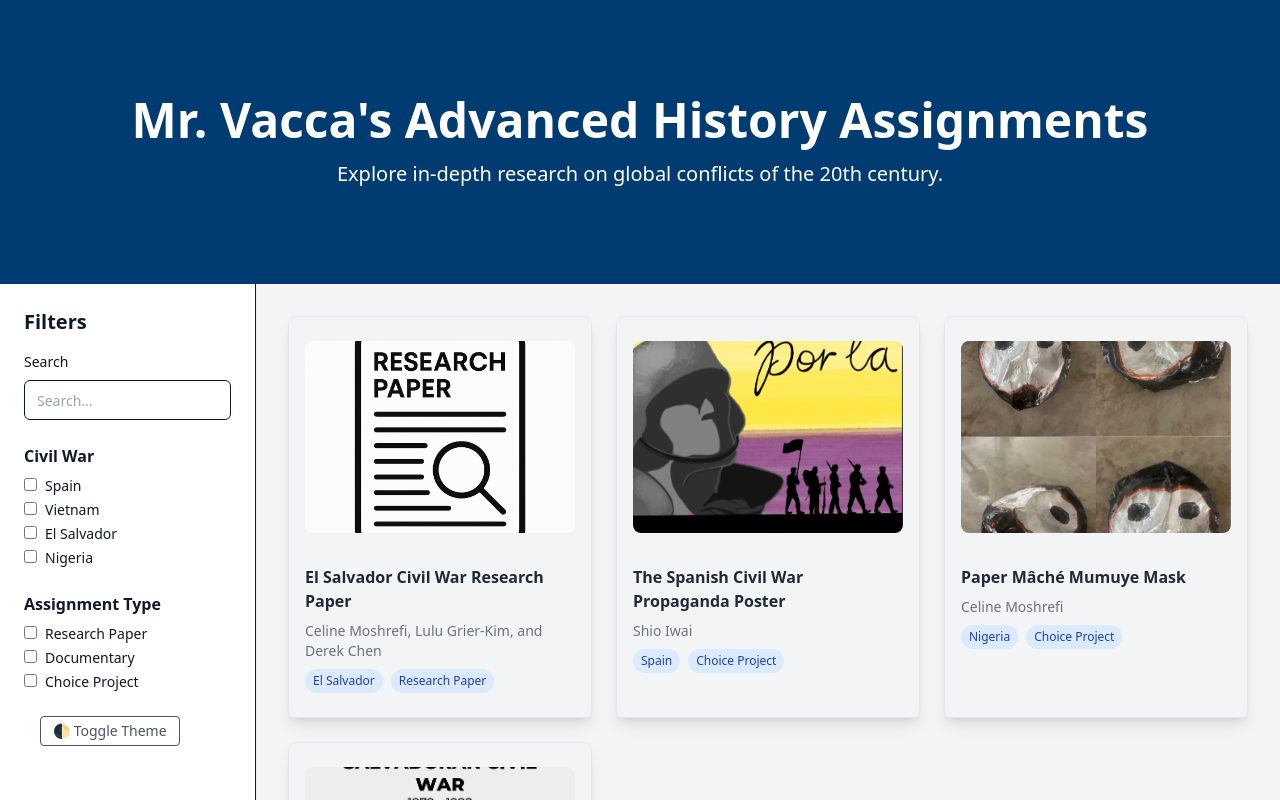
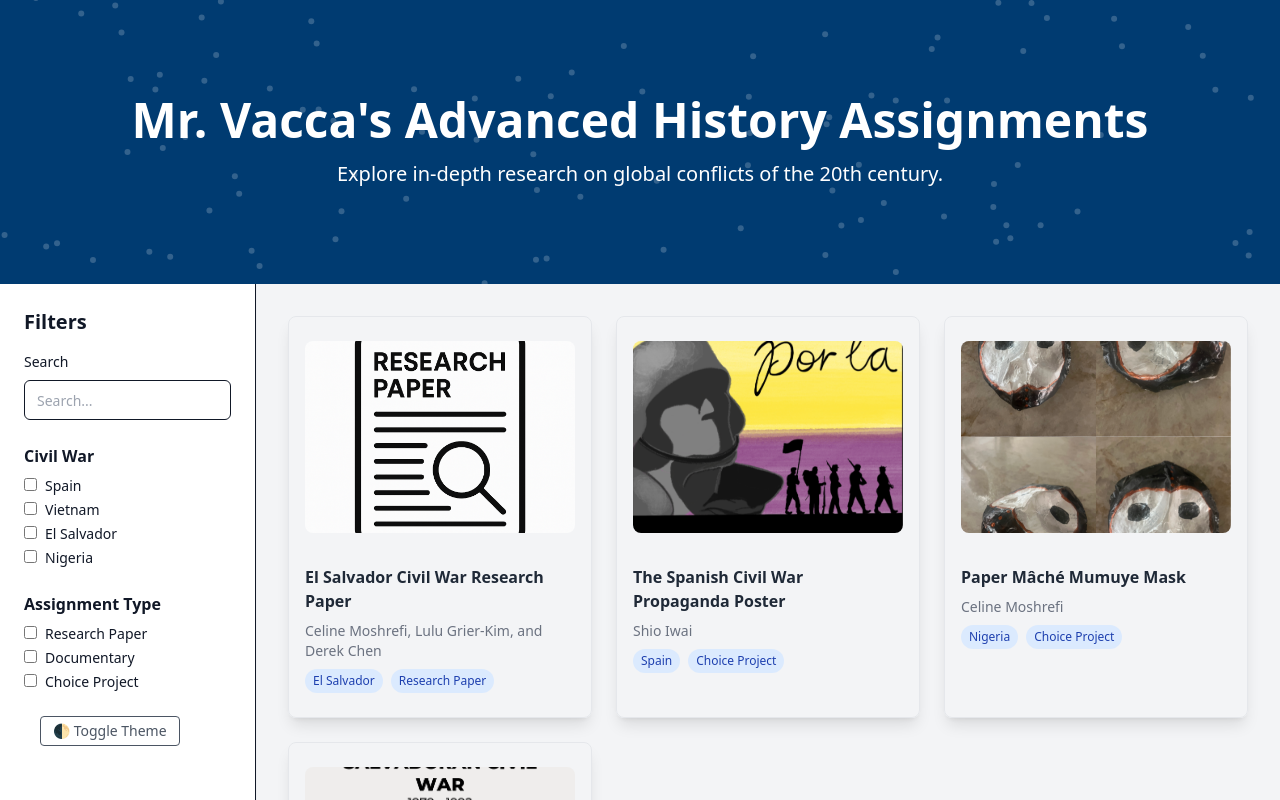
Before and after one commit to OptimusChen/history-website, a Next.js app: page / in a window 1280 px wide. Shown: the top 800 px of the page. Built offline with nearby package versions, Linux system fonts and the light colour scheme.

Commit message:
add particles

```diff
--- a/package.json
+++ b/package.json
@@ -19,7 +19,11 @@
     "next": "15.3.2",
     "react": "^19.0.0",
     "react-dom": "^19.0.0",
-    "tailwind-merge": "^3.3.0"
+    "react-tsparticles": "^2.12.2",
+    "tailwind-merge": "^3.3.0",
+    "tsparticles": "^3.8.1",
+    "tsparticles-engine": "^2.12.0",
+    "tsparticles-slim": "^2.12.0"
   },
   "devDependencies": {
     "@eslint/eslintrc": "^3",
--- a/src/components/Hero.tsx
+++ b/src/components/Hero.tsx
@@ -1,10 +1,38 @@
 'use client';
 
 import { motion } from "framer-motion";
+import Particles from "react-tsparticles";
+import { useCallback } from "react";
+import type { Engine } from "tsparticles-engine";
+import { loadSlim } from "tsparticles-slim";
 
 export default function Hero() {
+  const particlesInit = useCallback(async (engine: Engine) => {
+    await loadSlim(engine);
+  }, []);
+
   return (
-    <section className="w-full py-24 px-6 bg-[#003B71] text-white text-center">
+    <section className="relative w-full py-24 px-6 bg-[#003B71] text-white text-center overflow-hidden">
+      {/* Particle Background */}
+      <Particles
+        id="tsparticles"
+        init={particlesInit}
+        className="absolute inset-0 z-0"
+        options={{
+          fullScreen: false,
+          background: { color: { value: "transparent" } },
+          particles: {
+            number: { value: 100 },
+            size: { value: 3 },
+            move: { enable: true, speed: 0.5 },
+            opacity: { value: 0.2 },
+            color: { value: "#ffffff" },
+          },
+        }}
+      />
+
+      {/* Text Content */}
+      <div className="relative z-10">
         <motion.h1
           initial={{ opacity: 0, y: -20 }}
           animate={{ opacity: 1, y: 0 }}
@@ -22,6 +50,7 @@ export default function Hero() {
         >
           Explore in-depth research on global conflicts of the 20th century.
         </motion.p>
+      </div>
     </section>
   );
 }
```
Also changed, not shown: 1 other file (tests, documents, lock files or other folders). Lines whose indentation alone changed are shown as unchanged.
